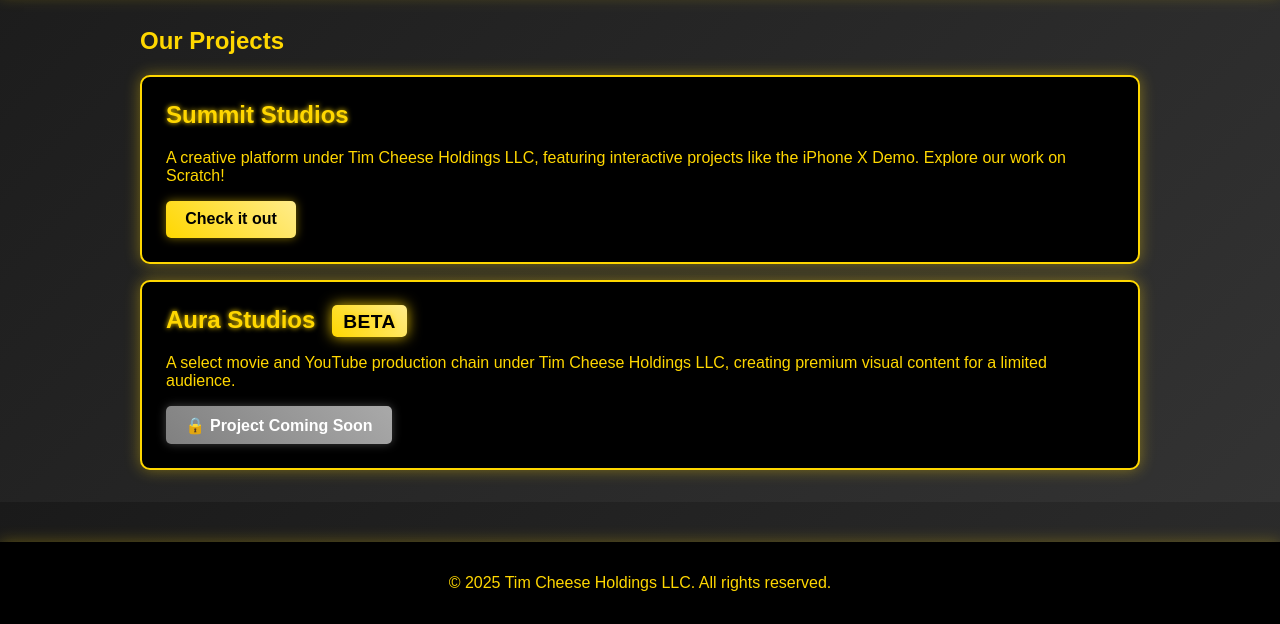
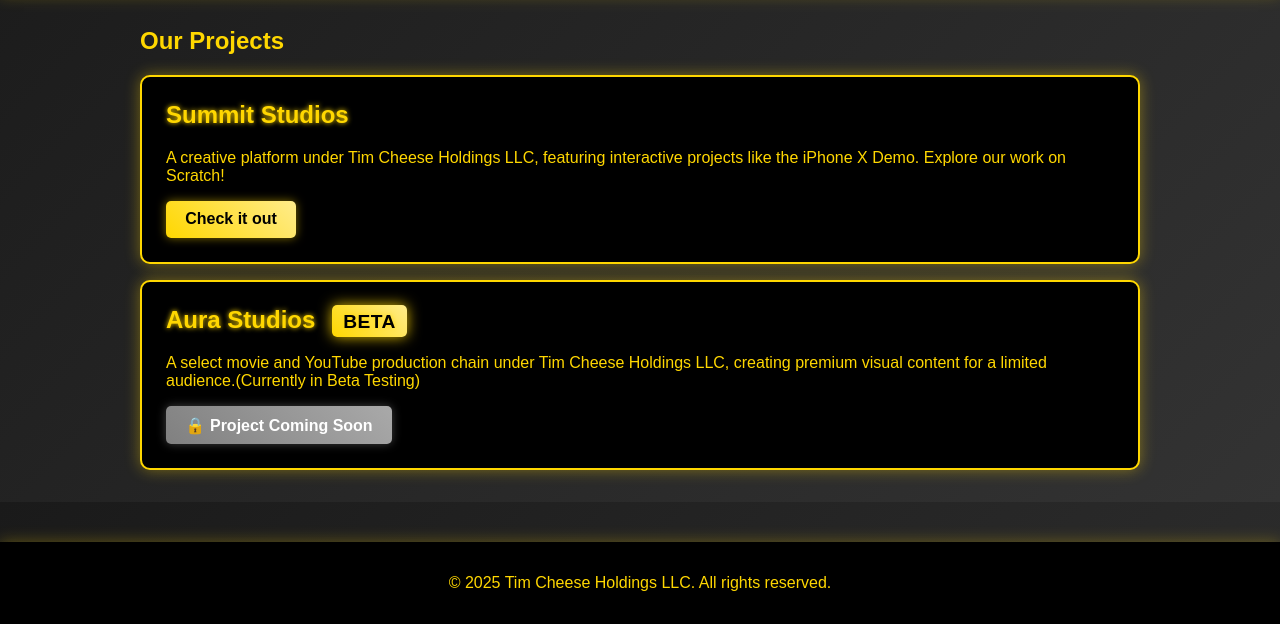
Before and after one commit to Not-ter/TimCheeseSite, a plain HTML site: page projects.html in a window 1280 px wide. Shown: the part 176-800 px from the top of the page. Drawn offline with Linux system fonts and the light colour scheme.

Commit message:
Update projects.html

```diff
--- a/projects.html
+++ b/projects.html
@@ -148,7 +148,7 @@
         </div>
         <div class="project">
             <h2>Aura Studios <span class="beta">BETA</span></h2>
-            <p>A select movie and YouTube production chain under Tim Cheese Holdings LLC, creating premium visual content for a limited audience.</p>
+            <p>A select movie and YouTube production chain under Tim Cheese Holdings LLC, creating premium visual content for a limited audience.(Currently in Beta Testing)</p>
             <span class="locked">Project Coming Soon</span>
         </div>
     </div>
```
